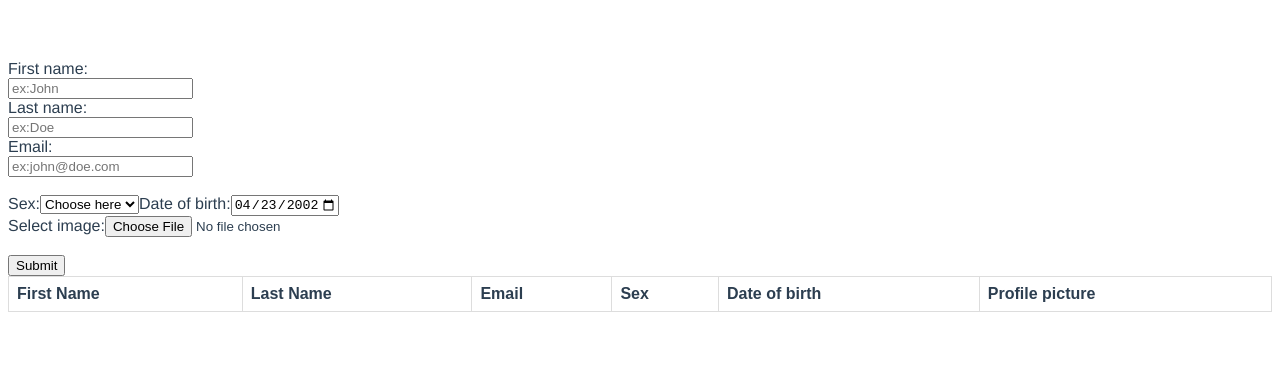
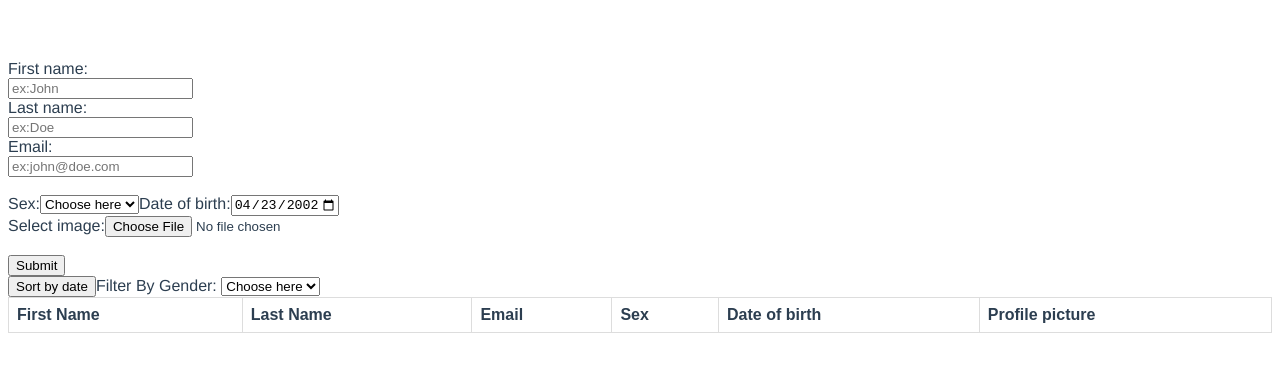
Before and after one commit to GiuliaRadu/EmployeesVue, a Vue app: page / in a window 1280 px wide. Shown: the top 372 px of the page. Built offline with nearby package versions, Linux system fonts and the light colour scheme.

Commit message:
Created Filters component

```diff
--- a/src/App.vue
+++ b/src/App.vue
@@ -1,6 +1,7 @@
 <template>
   <div id="app">
     <Form/>
+    <Filters/>
     <Table/>
   </div>
 </template>
@@ -8,12 +9,14 @@
 <script>
 import Form from './components/Form.vue'
 import Table from './components/Table.vue'
+import Filters from './components/Filters.vue'
 
 export default {
   name: 'App',
   components: {
     Form,
-    Table
+    Table,
+    Filters
   }
 }
 </script>
--- /dev/null
+++ b/src/components/Filters.vue
@@ -0,0 +1,23 @@
+<template>
+  <div>
+    <button id="sortButton" sort="up">Sort by date</button>
+    <label>Filter By Gender: </label>
+    <select id="filterGender" required>
+      <option value="" selected disabled hidden>Choose here</option>
+      <option value="None">None</option>
+      <option value="Male">Male</option>
+      <option value="Female">Female</option>
+      <option value="Other">Other</option>
+    </select>
+  </div>
+</template>
+
+
+<script>
+export default {
+  name: "Filters",
+};
+</script>
+
+<style scoped>
+</style>
--- a/src/components/Table.vue
+++ b/src/components/Table.vue
@@ -17,6 +17,9 @@
 <script>
 export default {
   name: "Table",
+  methods:{
+
+  }
 };
 </script>
 
```
